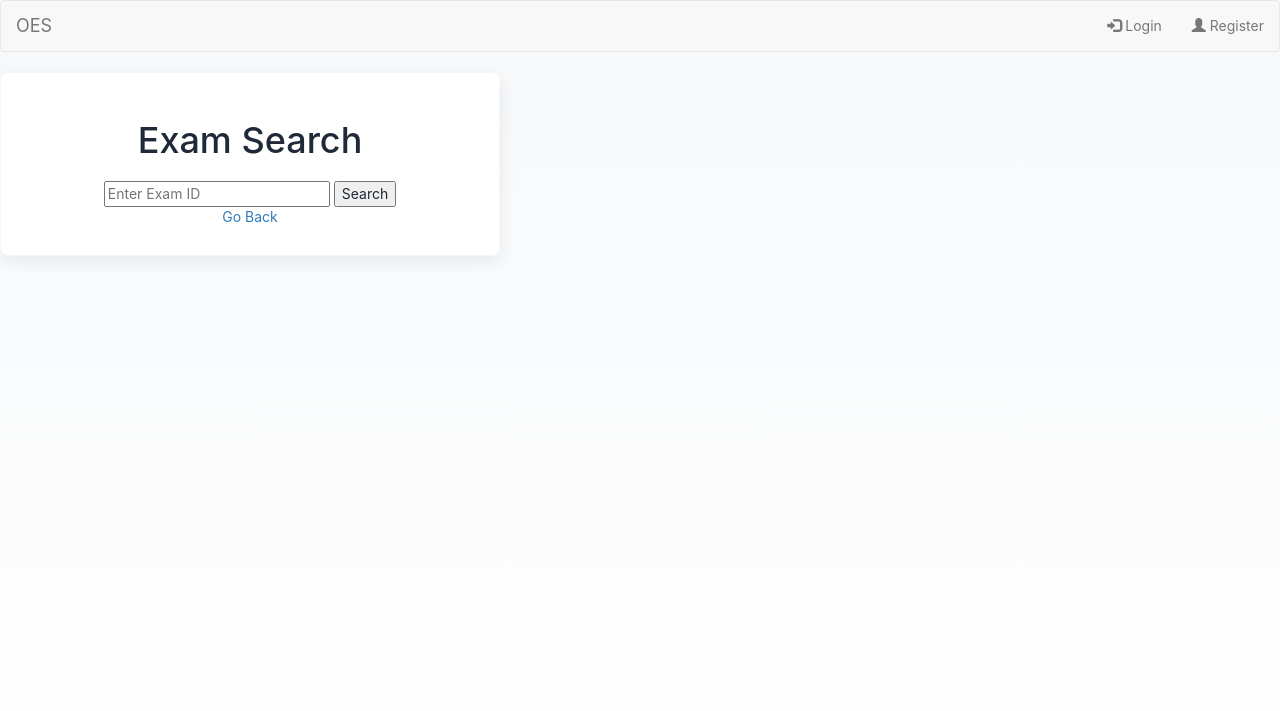
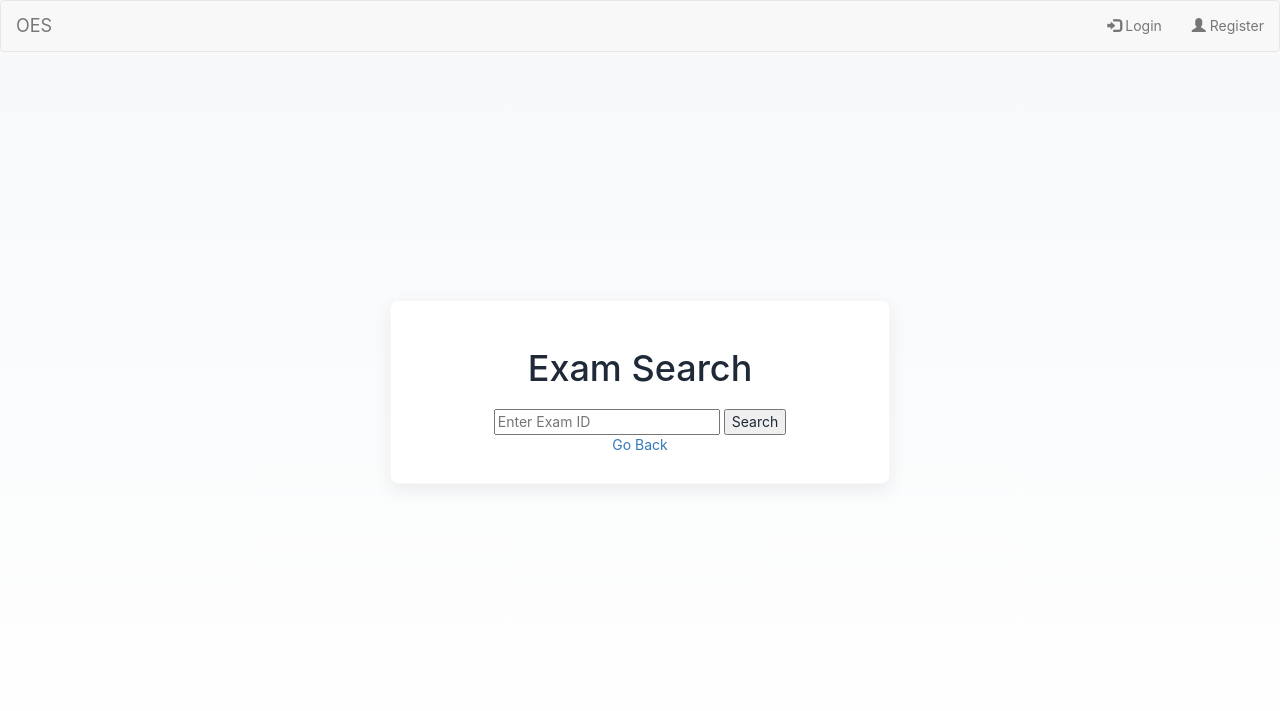
Before and after one commit to guregu-san/Online-Examination-System, a Flask app: page /take_exam in a window 1280 px wide. Shown: the top 711 px of the page. Run offline with Flask 3, Linux system fonts and the light colour scheme; some libraries are stand-ins or nearby versions.

Commit message:
center cards

```diff
--- a/app/take_exam/templates/exam_initialization.html
+++ b/app/take_exam/templates/exam_initialization.html
@@ -5,6 +5,7 @@
 {%block title%}Exam Initialization{%endblock%}
 
 {%block main_content%}
+<div class="card-container">
     <div class="card">
         <h1>Exam Title</h1>
         <p>blah blah blah</p>
@@ -15,4 +16,5 @@
         </form>
         <a href="{{ url_for('takeExamBp.exam_search') }}" class=".form-row">Cancel</a>
     </div>
+</div>
 {%endblock%}
--- a/app/take_exam/templates/exam_search.html
+++ b/app/take_exam/templates/exam_search.html
@@ -5,8 +5,8 @@
 {%block title%}Exam Search{%endblock%}
 
 {%block main_content%}
- <div class="card">
-
+<div class="card-container">
+    <div class="card">
         <h1>Exam Search</h1>
         <form method="POST" action="">
             {{ form.hidden_tag() }}
@@ -15,4 +15,5 @@
         </form>
         <a href="{{ url_for('dashboard') }}" class=".form-row">Go Back</a>
     </div>
+</div>
 {%endblock%}
```
